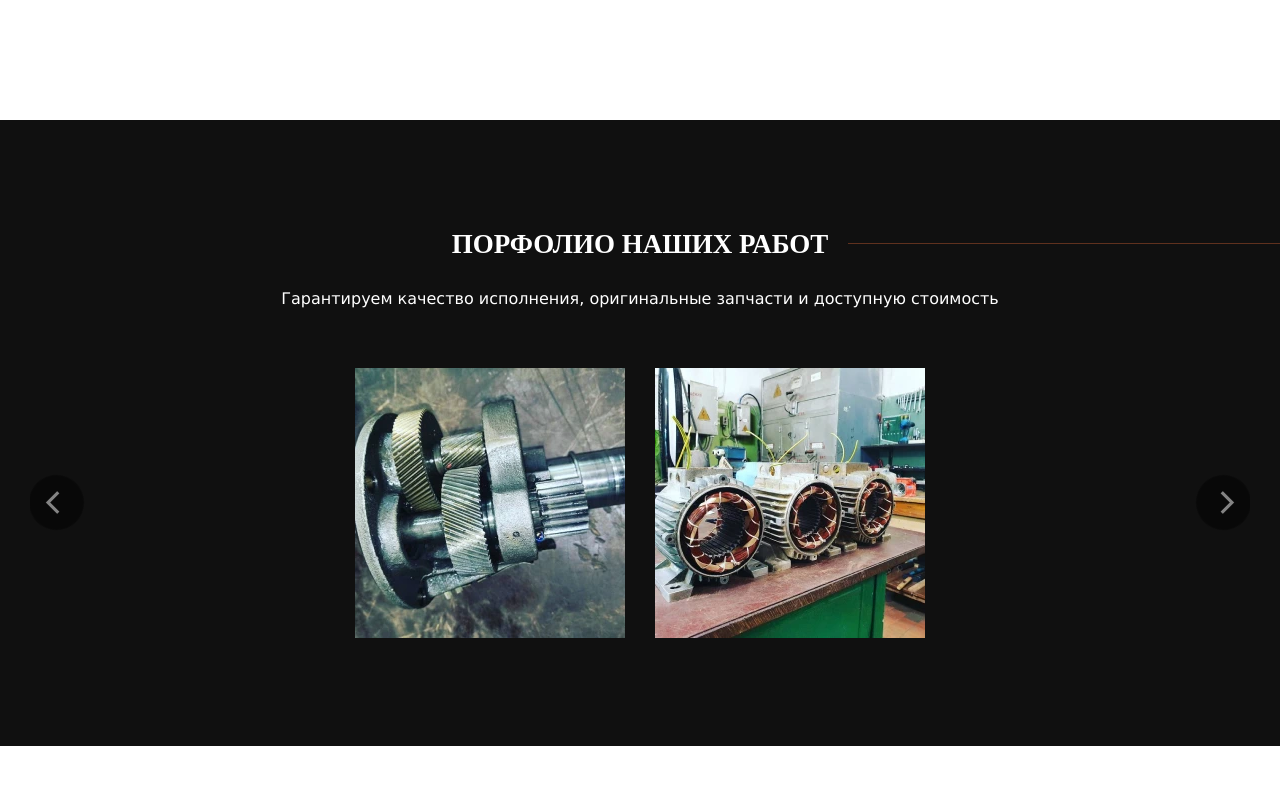
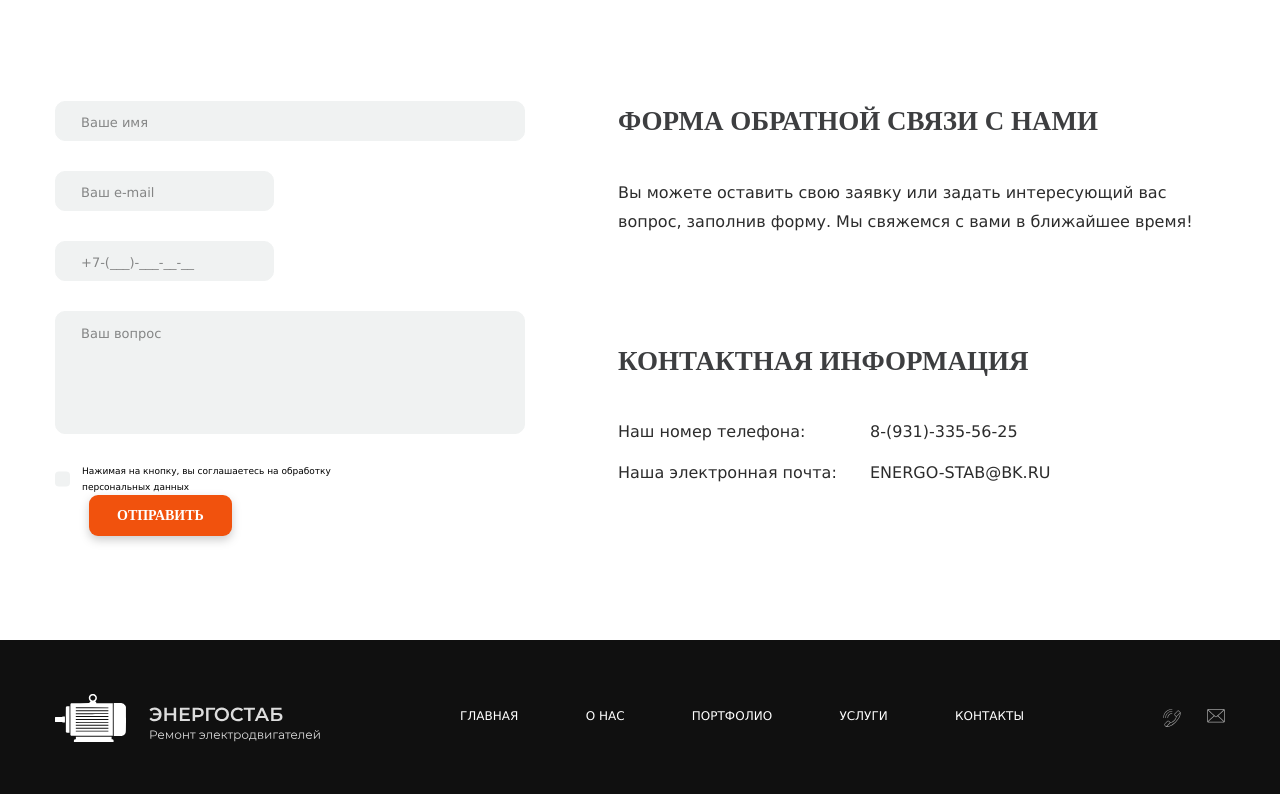
Before and after one commit to gigabot04/energy, a website: page build/index.html in a window 1280 px wide. Shown: the part 1386-2180 px from the top of the page. Drawn offline with nearby package versions, Linux system fonts and the light colour scheme; files whose address does not match are found by name.

Commit message:
Update index.html

```diff
--- a/build/index.html
+++ b/build/index.html
@@ -104,7 +104,7 @@
         </div>
       </div>
     </section>
-    <section class="portfolio" id="portfolio">
+<!--     <section class="portfolio" id="portfolio">
       <h2>Порфолио наших работ </h2>
       <p>Гарантируем качество исполнения, оригинальные запчасти и доступную стоимость</p>
       <div class="portfolio__container swiper-container">
@@ -293,7 +293,7 @@
         <li class="stages__item">Все готово. Изделие исправно</li>
         <li class="stages__item">Возвращаем исправный агрегат с предоставлением гарантии</li>
       </ul>
-    </section>
+    </section> -->
     <section class="feedback" id="feedback">
       <div class="feedback__info">
         <h2>Форма обратной связи с нами</h2>
```
